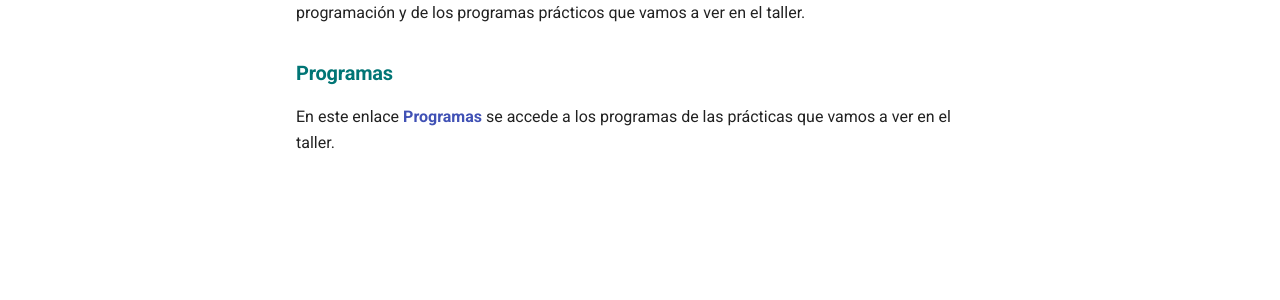
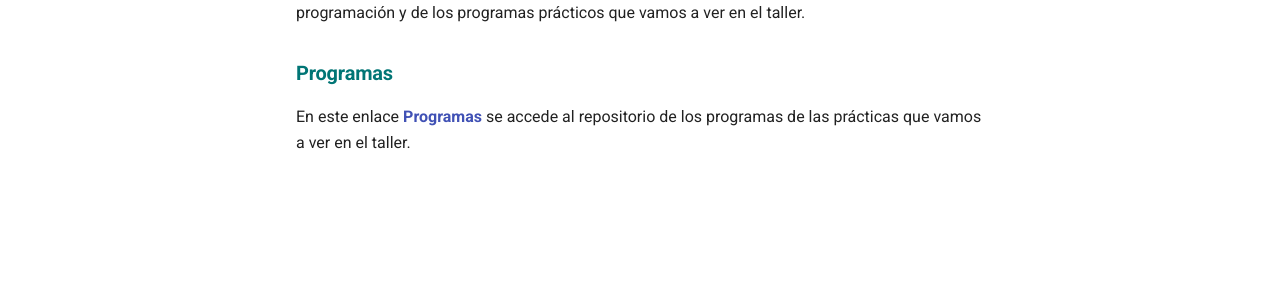
Before and after one commit to leobotmanuel/PlacasESP32, an MkDocs documentation site: the page built from docs/programacion/programacion.md, in a window 1280 px wide. Shown: the part 382-682 px from the top of the page. Built offline with MkDocs 1.6.1 and Material for MkDocs 9.7.7, drawn with Linux system fonts in a browser that asks for light colours; comment, search, counter and statistics services are not loaded.

Commit message:
jueves12novprogramas

```diff
--- a/docs/programacion/programacion.md
+++ b/docs/programacion/programacion.md
@@ -6,4 +6,4 @@ En este enlace al documento pdf [**Tutorial de programación**](https://github.c
 
 ### <FONT COLOR=#007575>**Programas**</font>
 
-En este enlace [**Programas**]() se accede a los programas de las prácticas que vamos a ver en el taller.
+En este enlace [**Programas**](https://github.com/leobotmanuel/PlacasESP32/tree/main/docs/programacion/programas) se accede al repositorio de los programas de las prácticas que vamos a ver en el taller.
```
